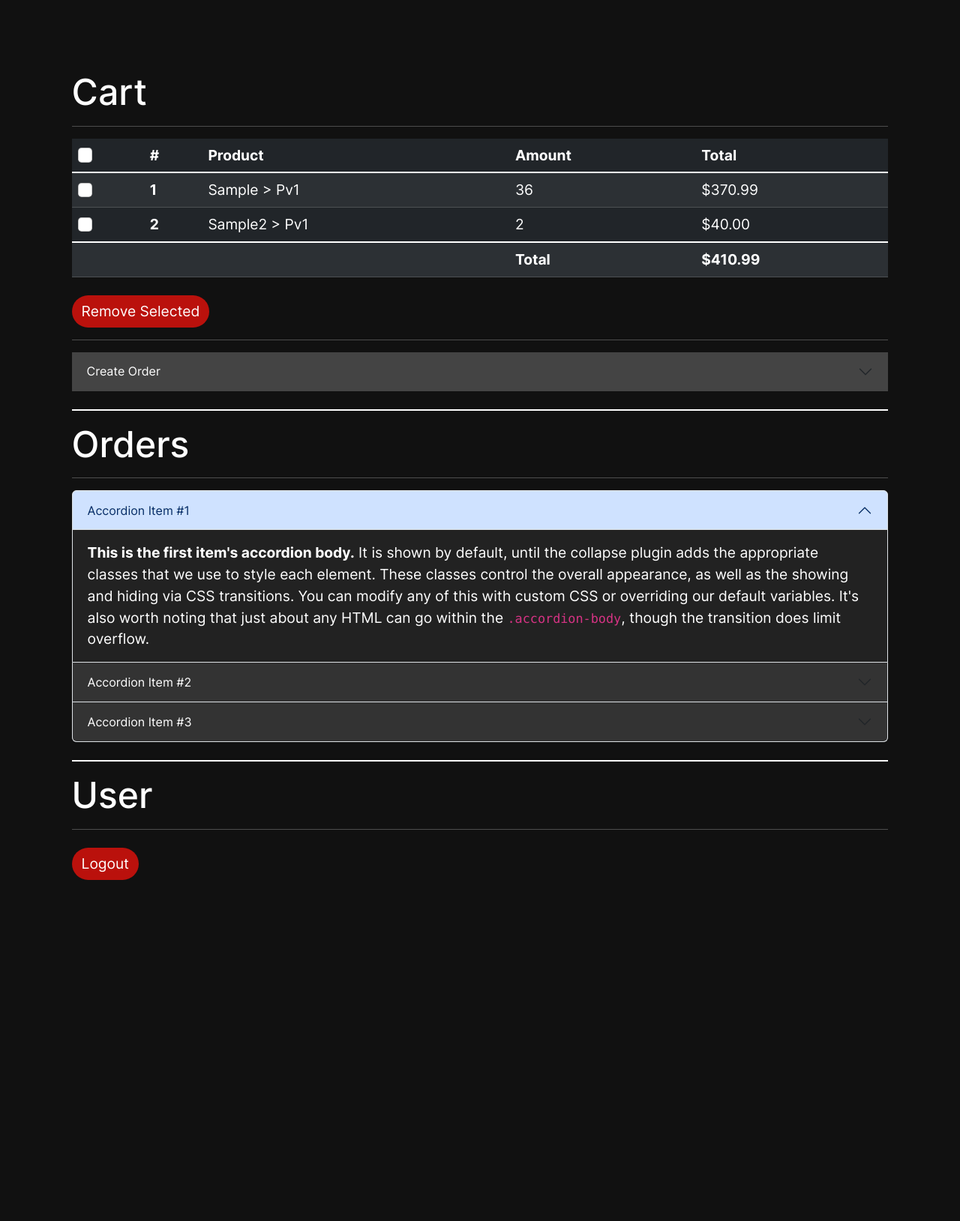
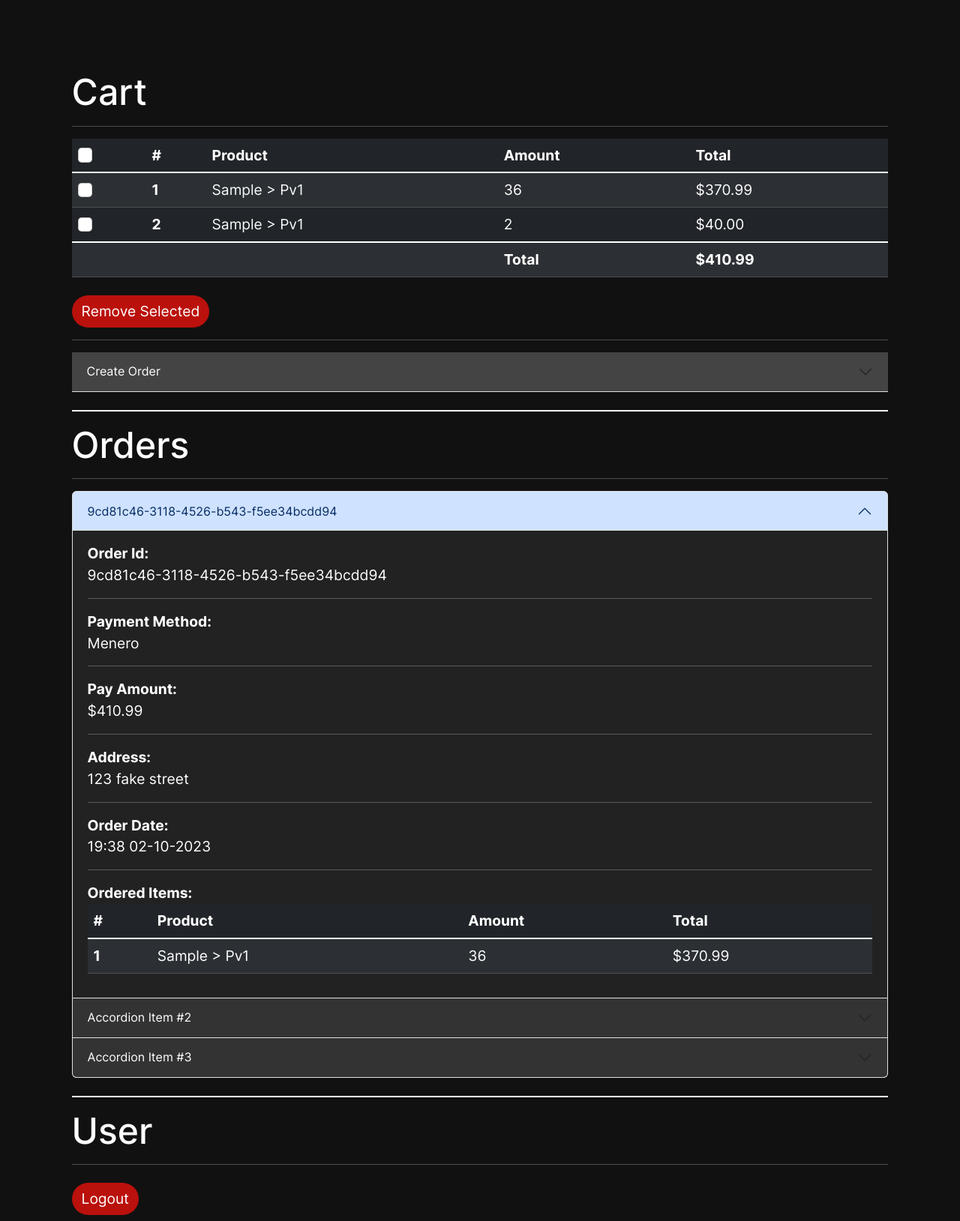
Before and after one commit to DefkieHaust/server_conf, a Django app: page /profile/ in a window 1280 px wide. Shown: the part 146-1775 px from the top of the page at 75% size. Before the commit the page ends 1320 px from the top, so only its background shows below. Run offline with Django 4.2, Linux system fonts and the light colour scheme; a user stored in the database is signed in; some libraries are stand-ins or nearby versions.

Commit message:
profile fe done

```diff
--- a/pages/templates/pages/profile.html
+++ b/pages/templates/pages/profile.html
@@ -43,6 +43,9 @@ Orders page
       <div class="row d-flex justify-content-center py-vh-3 pb-0">
 
         <div class="col-12">
+
+          <form method="POST" action="#">
+
             <h1>Cart</h1>
             <hr>
             <div class="table-responsive">
@@ -64,7 +67,12 @@ Orders page
                       <input class="form-check-input" type="checkbox" value="" id="select1">
                     </th>
                     <th scope="row">1</th>
-                  <td class="nowrap">Sample > Pv1</td>
+                    <td class="nowrap">
+                      <a href="#" class="link-light link-underline-opacity-0 link-underline-opacity-100-hover">
+
+                        Sample > Pv1
+                      </a>
+                    </td>
                     <td class="nowrap">36</td>
                     <td class="nowrap">$370.99</td>
                   </tr>
@@ -73,7 +81,11 @@ Orders page
                       <input class="form-check-input" type="checkbox" value="" id="select2">
                     </th>
                     <th scope="row">2</th>
-                  <td class="nowrap">Sample2 > Pv1</td>
+                    <td class="nowrap">
+                      <a href="#" class="link-light link-underline-opacity-0 link-underline-opacity-100-hover">
+                        Sample > Pv1
+                      </a>
+                    </td>
                     <td class="nowrap">2</td>
                     <td class="nowrap">$40.00</td>
                   </tr>
@@ -86,21 +98,21 @@ Orders page
               </table>
             </div>
 
-          <button style="" type="submit" class="btn btn-danger mt-2">Remove Selected</button>
+            <button type="submit" class="btn btn-danger mt-2">Remove Selected</button>
             <hr>
 
-<div class="accordion accordion-flush" id="accordionFlushExample">
+            <div class="accordion accordion-flush" id="accordionFlush">
               <div class="accordion-item">
                 <h2 class="accordion-header">
                   <button class="accordion-button collapsed acc-1" type="button" data-bs-toggle="collapse" data-bs-target="#flush-collapseOne" aria-expanded="false" aria-controls="flush-collapseOne">
                     Create Order
                   </button>
                 </h2>
-    <div id="flush-collapseOne" class="accordion-collapse collapse" data-bs-parent="#accordionFlushExample">
+                <div id="flush-collapseOne" class="accordion-collapse collapse" data-bs-parent="#accordionFlush">
                   <div class="accordion-body accb-1">
 
 
-          <label for="paymemt" class="form-label"><h4 class="text-light">Payment Method:</h4></label>
+                  <label for="paymemt" class="form-label"><span class="text-light h6">Payment Method:</span></label>
                   <select class="form-control form-control-lg border-dark form-select" id="payment" name="variation" required>
                     <option selected disabled value="">Choose...</option>
 
@@ -109,27 +121,16 @@ Orders page
                   </select>
 
                   <br>
-          <label for="address"><h4 class="text-light">Address:</h4></label>
+                  <label for="address"><span class="text-light h6">Address:</span></label>
                   <input type="text" class="form-control form-control-lg border-dark" id="address" name="address">
+
+                  <h3 class="mt-3">Total: $410.99</h3>
                   <button type="submit" class="btn btn-light mt-3">Place Order</button>
-
 
 
                 </div>
               </div>
             </div>
-</div>
-
-
-
-
-
-
-
-
-
-
-
 
 
             <div class="hr-1 mt-4"></div>
@@ -138,22 +139,53 @@ Orders page
             <hr>
 
 
-
-
-
-
-
-
-<div class="accordion" id="accordionExample">
+            <div class="accordion" id="accordion">
               <div class="accordion-item">
                 <h2 class="accordion-header">
                   <button class="accordion-button acc-2" type="button" data-bs-toggle="collapse" data-bs-target="#collapseOne" aria-expanded="true" aria-controls="collapseOne">
-        Accordion Item #1
+                    9cd81c46-3118-4526-b543-f5ee34bcdd94
                   </button>
                 </h2>
-    <div id="collapseOne" class="accordion-collapse collapse show" data-bs-parent="#accordionExample">
+                <div id="collapseOne" class="accordion-collapse collapse show" data-bs-parent="#accordion">
                   <div class="accordion-body accb-1">
-        <strong>This is the first item's accordion body.</strong> It is shown by default, until the collapse plugin adds the appropriate classes that we use to style each element. These classes control the overall appearance, as well as the showing and hiding via CSS transitions. You can modify any of this with custom CSS or overriding our default variables. It's also worth noting that just about any HTML can go within the <code>.accordion-body</code>, though the transition does limit overflow.
+                    <strong>Order Id:</strong><br>
+                    9cd81c46-3118-4526-b543-f5ee34bcdd94
+                    <hr>
+                    <strong>Payment Method:</strong><br>
+                    Menero
+                    <hr>
+                    <strong>Pay Amount:</strong><br>
+                    $410.99
+                    <hr>
+                    <strong>Address:</strong><br>
+                    123 fake street
+                    <hr>
+                    <strong>Order Date:</strong><br>
+                    19:38 02-10-2023
+                    <hr>
+                    <strong>Ordered Items:</strong><br>
+
+                    <div class="table-responsive">
+                      <table class="table table-dark table-striped table-hover">
+                        <thead>
+                          <tr>
+                            <th scope="col">#</th>
+                            <th scope="col">Product</th>
+                            <th scope="col">Amount</th>
+                            <th scope="col">Total</th>
+                          </tr>
+                        </thead>
+                        <tbody class="table-group-divider">
+                          <tr>
+                            <th scope="row">1</th>
+                            <td class="nowrap">Sample > Pv1</td>
+                            <td class="nowrap">36</td>
+                            <td class="nowrap">$370.99</td>
+                          </tr>
+                        </tbody>
+                      </table>
+                    </div>
+
                   </div>
                 </div>
               </div>
@@ -163,7 +195,7 @@ Orders page
                     Accordion Item #2
                   </button>
                 </h2>
-    <div id="collapseTwo" class="accordion-collapse collapse" data-bs-parent="#accordionExample">
+                <div id="collapseTwo" class="accordion-collapse collapse" data-bs-parent="#accordion">
                   <div class="accordion-body accb-1">
                     <strong>This is the second item's accordion body.</strong> It is hidden by default, until the collapse plugin adds the appropriate classes that we use to style each element. These classes control the overall appearance, as well as the showing and hiding via CSS transitions. You can modify any of this with custom CSS or overriding our default variables. It's also worth noting that just about any HTML can go within the <code>.accordion-body</code>, though the transition does limit overflow.
                   </div>
@@ -175,7 +207,7 @@ Orders page
                     Accordion Item #3
                   </button>
                 </h2>
-    <div id="collapseThree" class="accordion-collapse collapse" data-bs-parent="#accordionExample">
+                <div id="collapseThree" class="accordion-collapse collapse" data-bs-parent="#accordion">
                   <div class="accordion-body accb-1">
                     <strong>This is the third item's accordion body.</strong> It is hidden by default, until the collapse plugin adds the appropriate classes that we use to style each element. These classes control the overall appearance, as well as the showing and hiding via CSS transitions. You can modify any of this with custom CSS or overriding our default variables. It's also worth noting that just about any HTML can go within the <code>.accordion-body</code>, though the transition does limit overflow.
                   </div>
@@ -183,17 +215,18 @@ Orders page
               </div>
             </div>
 
-
-
             <div class="hr-1 mt-4"></div>
 
             <h1 class="mt-3">User</h1>
             <hr>
 
 
-          <button style="" type="submit" class="btn btn-danger mt-2">Logout</button>
+            <button style="" type="submit" class="btn btn-danger my-2">Logout</button>
+
+          </form>
 
 
+        </div>
       </div>
     </div>
 </main>
```
Also changed, not shown: market/models.py (+18 -3 lines). Lines whose indentation alone changed are shown as unchanged.
